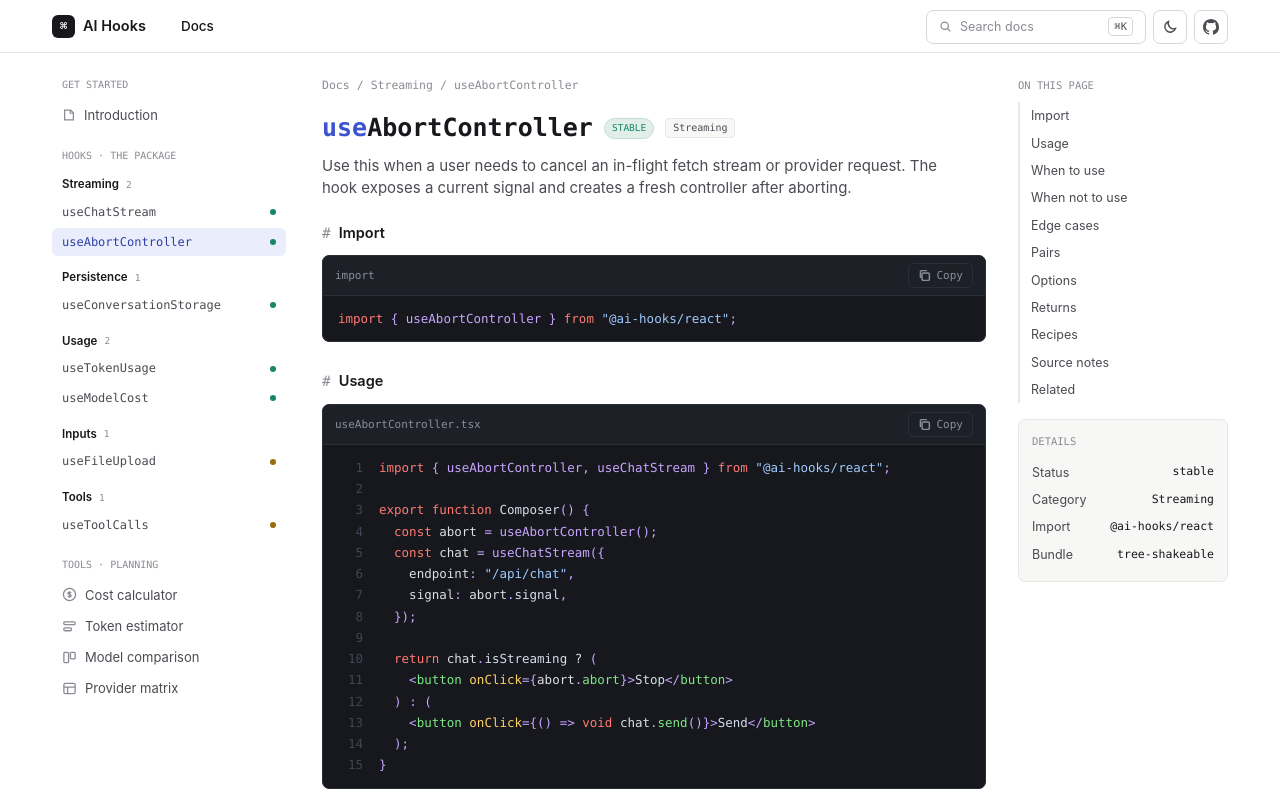
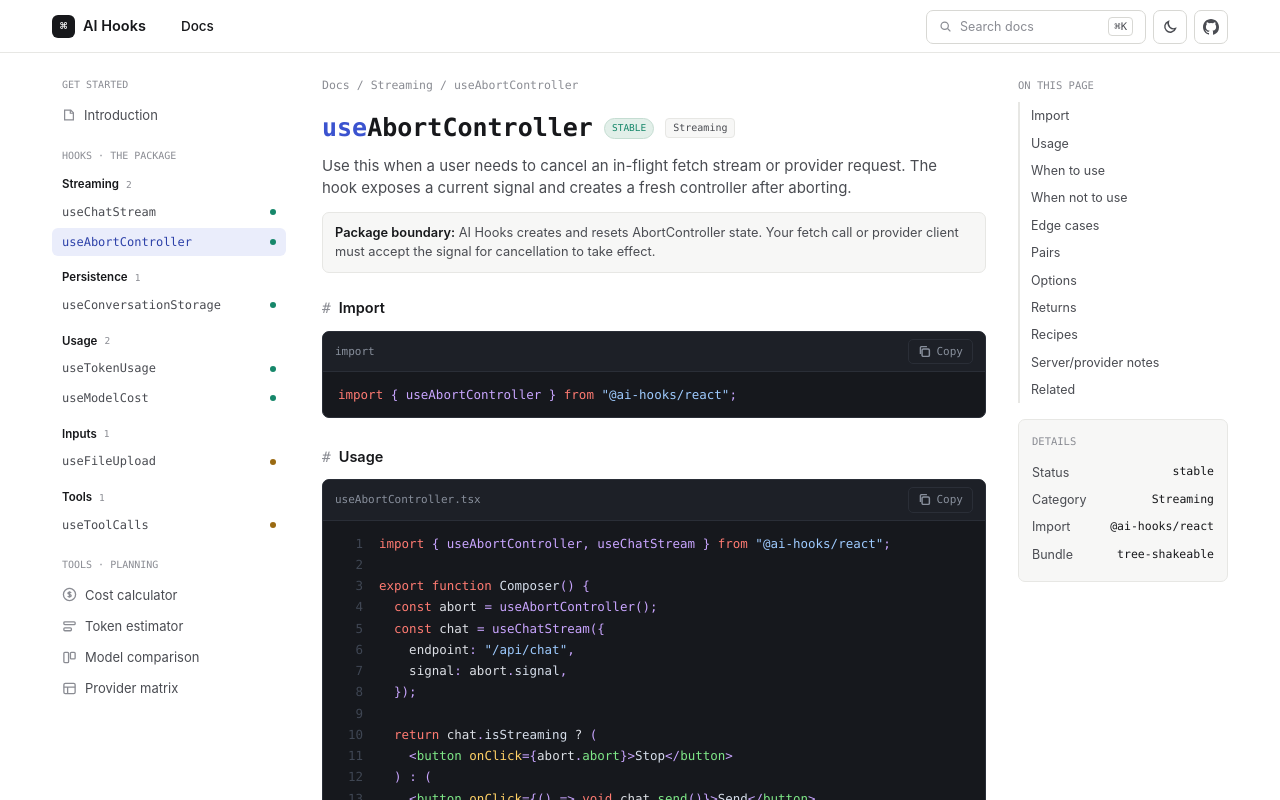
Before and after one commit to DumanTorbayev/ai-hooks, a Next.js app in the folder apps/web/: page /docs/use-abort-controller in a window 1280 px wide. Shown: the top 800 px of the page. Built offline with nearby package versions, Linux system fonts and the light colour scheme; no server answers.

Commit message:
Clarify MVP docs boundaries

```diff
--- a/apps/web/app/docs/[slug]/page.tsx
+++ b/apps/web/app/docs/[slug]/page.tsx
@@ -74,6 +74,10 @@ export default async function HookDocPage({ params }: HookDocPageProps) {
             <span className="cat-tag">{displayCategory(doc.category)}</span>
           </div>
           <p className={styles.detailPurpose}>{doc.purpose}</p>
+
+          <div className={styles.boundaryNote}>
+            <b>Package boundary:</b> <InlineCodeText text={doc.boundary} />
+          </div>
 
           <section className={styles.section} id="import">
             <h3>
@@ -246,9 +250,9 @@ export default async function HookDocPage({ params }: HookDocPageProps) {
             ))}
           </section>
 
-          <section className={styles.section} id="source">
+          <section className={styles.section} id="server-notes">
             <h3>
-              <span className={styles.hash}>#</span> Source notes
+              <span className={styles.hash}>#</span> Server/provider notes
             </h3>
             {doc.notes.map((item) => (
               <div className={styles.sourceNote} key={item}>
@@ -284,7 +288,7 @@ export default async function HookDocPage({ params }: HookDocPageProps) {
             <a href="#options">Options</a>
             <a href="#returns">Returns</a>
             <a href="#recipes">Recipes</a>
-            <a href="#source">Source notes</a>
+            <a href="#server-notes">Server/provider notes</a>
             <a href="#related">Related</a>
           </div>
           <div className={styles.metaCard}>
--- a/apps/web/components/site/docs-shell.module.css
+++ b/apps/web/components/site/docs-shell.module.css
@@ -167,10 +167,27 @@
 
 .detailPurpose {
   max-width: 640px;
-  margin: 0 0 22px;
+  margin: 0 0 12px;
   color: var(--ink-2);
   font-size: 15px;
   line-height: 1.5;
+}
+
+.boundaryNote {
+  max-width: 720px;
+  margin: 0 0 24px;
+  border: 1px solid var(--line);
+  border-radius: var(--radius);
+  background: var(--bg-2);
+  padding: 10px 12px;
+  color: var(--ink-2);
+  font-size: 12.8px;
+  line-height: 1.55;
+}
+
+.boundaryNote b {
+  color: var(--ink);
+  font-weight: 600;
 }
 
 .tableWrap {
--- a/apps/web/content/hook-docs.ts
+++ b/apps/web/content/hook-docs.ts
@@ -23,6 +23,7 @@ export type HookDoc = {
   category: "streaming" | "state" | "usage" | "files" | "agents";
   summary: string;
   purpose: string;
+  boundary: string;
   useWhen: string[];
   avoidWhen: string[];
   edgeCases: string[];
@@ -44,6 +45,8 @@ export const hookDocs = [
     summary: "Stream assistant text into your own chat UI.",
     purpose:
       "Use this when your UI needs a composer state, a send action, streaming state, and callbacks for assistant deltas. The hook can run against a mock stream for demos or against your own server endpoint in production.",
+    boundary:
+      "AI Hooks manages composer and stream state. Your server route still calls the model provider and forwards text deltas; provider keys never belong in the browser.",
     useWhen: [
       "You already have, or plan to create, a server route for model calls.",
       "Your app owns the message UI and needs stream state, input state, and send behavior.",
@@ -223,6 +226,8 @@ export function ChatPanel() {
     summary: "Add real stop-generation behavior to streaming requests.",
     purpose:
       "Use this when a user needs to cancel an in-flight fetch stream or provider request. The hook exposes a current signal and creates a fresh controller after aborting.",
+    boundary:
+      "AI Hooks creates and resets AbortController state. Your fetch call or provider client must accept the signal for cancellation to take effect.",
     useWhen: [
       "A streaming chat needs a Stop button that actually cancels fetch work.",
       "You want one reusable signal for a request lifecycle instead of creating controllers inline.",
@@ -303,6 +308,8 @@ export function Composer() {
     summary: "Persist conversation state in local storage.",
     purpose:
       "Use this when a demo, prototype, or client-side workflow needs durable messages without introducing a backend database.",
+    boundary:
+      "AI Hooks stores messages in browser storage only. Use server storage for account history, sensitive messages, multi-device sync, or audit requirements.",
     useWhen: [
       "You need local conversation state that survives refreshes in demos or prototypes.",
       "You want helper actions for appending user, assistant, and streamed assistant messages.",
@@ -424,6 +431,8 @@ export function Thread() {
     summary: "Track token usage as product state.",
     purpose:
       "Use this when a chat, calculator, or dashboard needs visible input, output, cached, and total token counters.",
+    boundary:
+      "AI Hooks accumulates the usage values you pass in. Provider metadata, tokenizer output, or estimator values still come from your route or planning tools.",
     useWhen: [
       "A provider response returns usage metadata and the UI should show running totals.",
       "You need session-level input, output, cached-input, and total counters.",
@@ -527,6 +536,8 @@ export function UsageAwareChat() {
     summary: "Estimate model spend from usage counters.",
     purpose:
       "Use this when the UI needs request, session, or monthly cost feedback based on model pricing and token usage.",
+    boundary:
+      "AI Hooks estimates cost from supplied usage and reviewed pricing rows. It is not billing reconciliation and pricing data does not update live.",
     useWhen: [
       "The product should show estimated spend beside chat or usage counters.",
       "You want to compare the cost impact of different model choices in UI.",
@@ -644,6 +655,8 @@ export function CostMeter() {
     summary: "Validate local files before an AI workflow uses them.",
     purpose:
       "Use this when a chat UI accepts files but the app needs to enforce file count, size, and MIME or extension rules before upload.",
+    boundary:
+      "AI Hooks validates local File objects only. Uploading, parsing, OCR, storage, and provider file APIs stay inside your app boundary.",
     useWhen: [
       "A composer accepts local files and needs client-side validation before submit.",
       "You need a small list of selected file metadata for UI rendering.",
@@ -763,6 +776,8 @@ export function FilePicker() {
     summary: "Track tool call lifecycle for agent UI.",
     purpose:
       "Use this when an AI interface needs to show which tools are running, completed, or failed while keeping execution handlers in your app.",
+    boundary:
+      "AI Hooks tracks tool-call lifecycle state. Tool schemas, argument validation, permissions, execution, retries, and side effects stay in your app.",
     useWhen: [
       "An agent UI needs a visible timeline of running, completed, and failed tool calls.",
       "Tool handlers should stay inside your app boundary.",
```
Also changed, not shown: apps/web/app/docs/page.tsx (+15 -1 lines), 2 other files (tests, documents, lock files or other folders).
